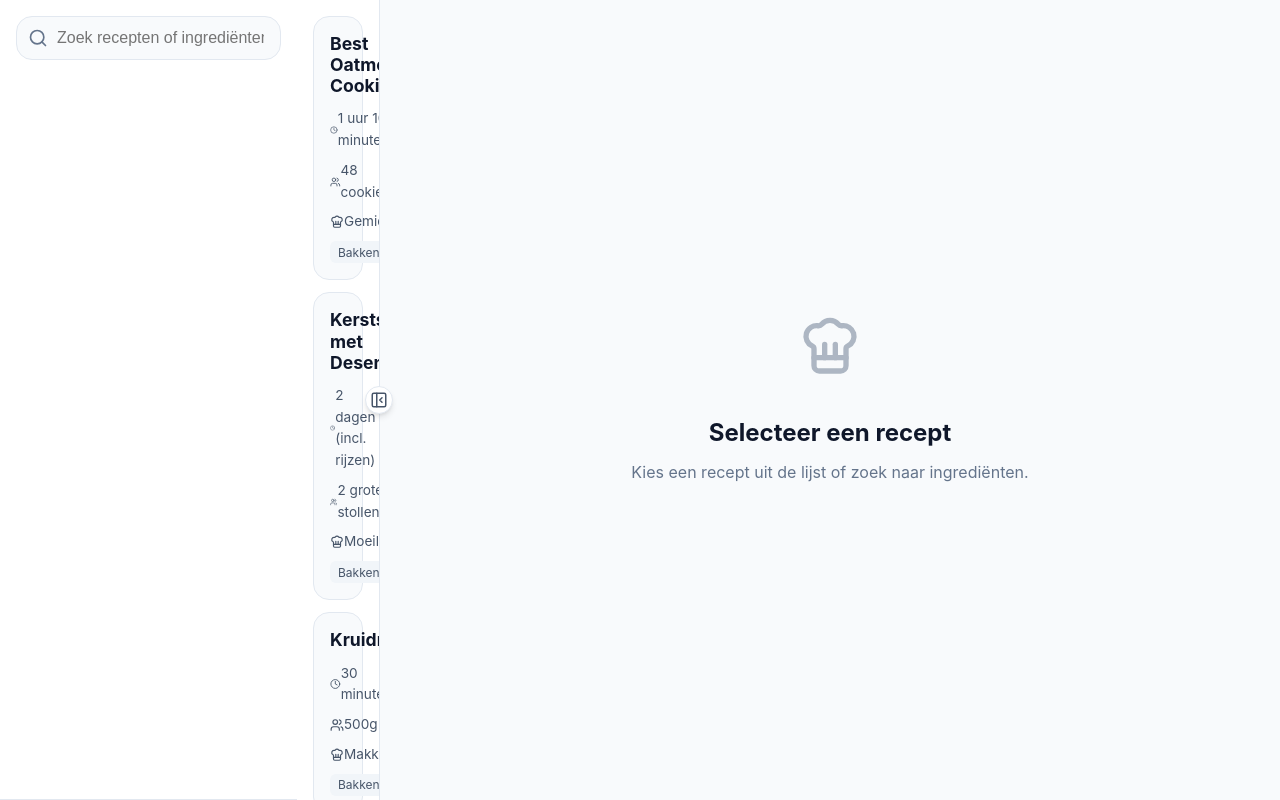
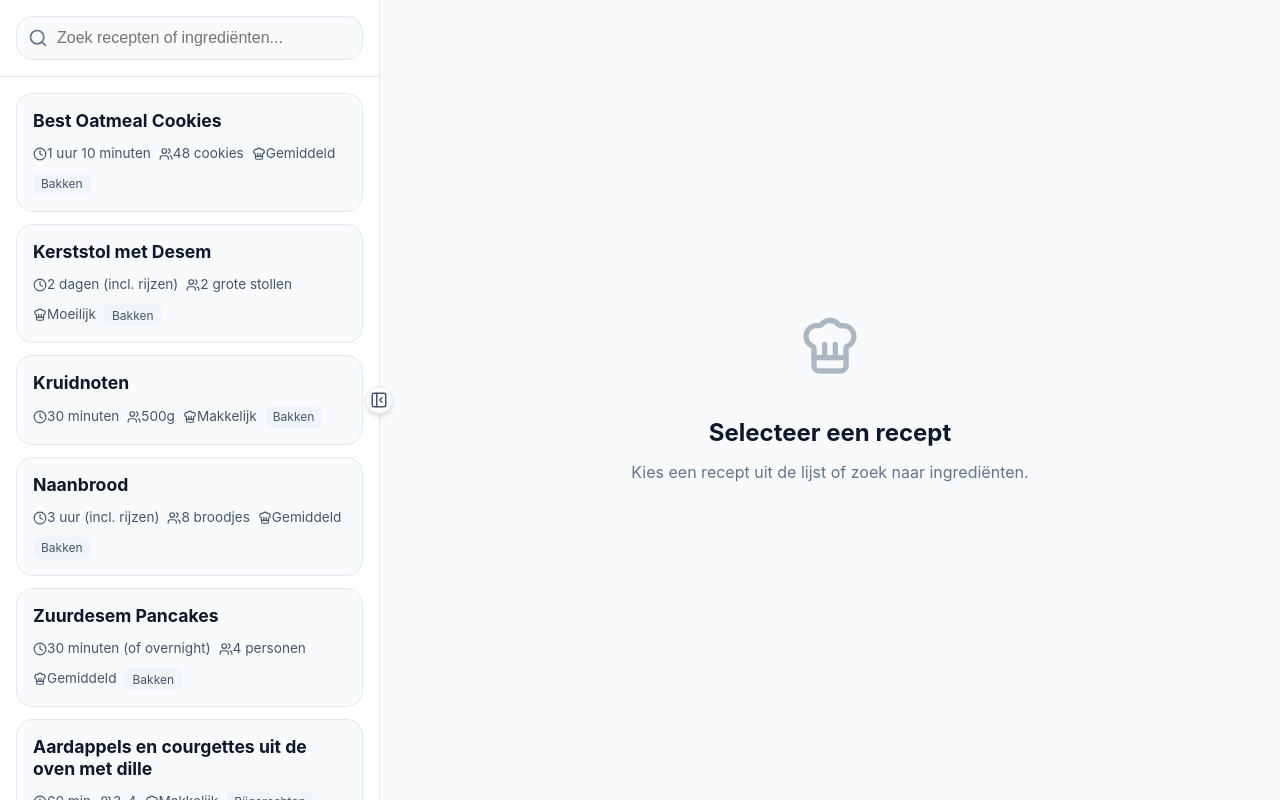
Before and after one commit to jeroenbaas/obsidian-recepten, a React (Vite) app in the folder pwa/: page / in a window 1280 px wide. Built offline with nearby package versions, Linux system fonts and the light colour scheme.

Commit message:
fix sidebar layout

```diff
--- a/pwa/src/index.css
+++ b/pwa/src/index.css
@@ -135,7 +135,7 @@ h3 { font-size: 1.25rem; margin-top: 1.25rem; margin-bottom: 0.5rem; }
 /* Sidebar / Search Area */
 .sidebar {
   display: flex;
-  flex-direction: row;
+  flex-direction: column;
   flex-shrink: 0;
   position: relative;
   background-color: var(--bg-secondary);
@@ -156,7 +156,8 @@ h3 { font-size: 1.25rem; margin-top: 1.25rem; margin-bottom: 0.5rem; }
   display: flex;
   flex-direction: column;
   overflow: hidden;
-  width: 340px;
+  min-width: 0;
+  width: 100%;
 }
 
 .sidebar-collapsed .sidebar-inner {
```
